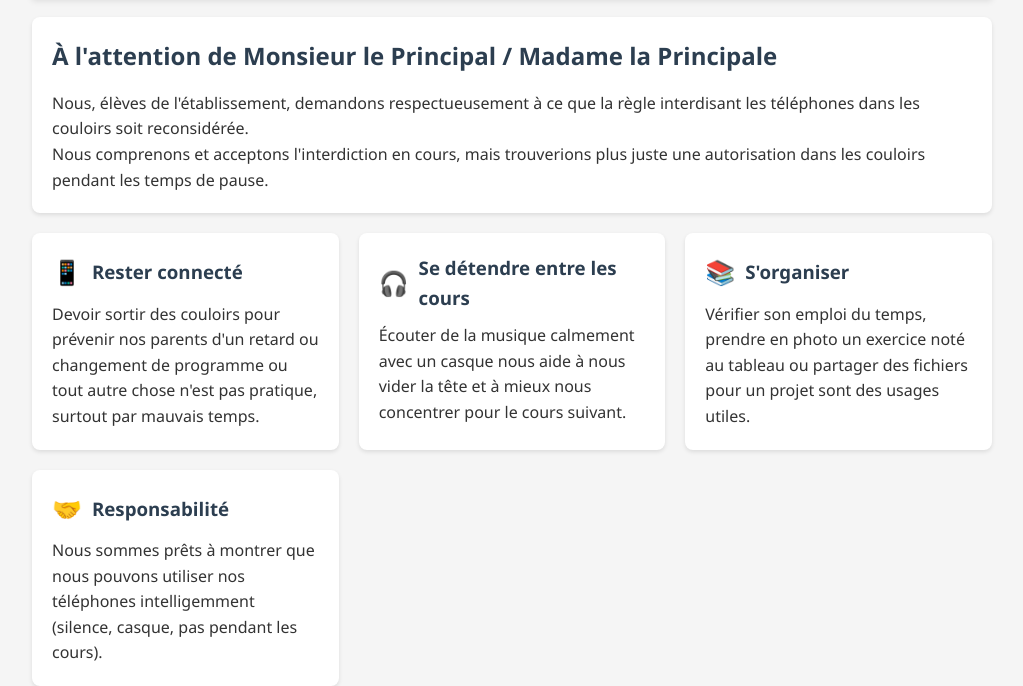
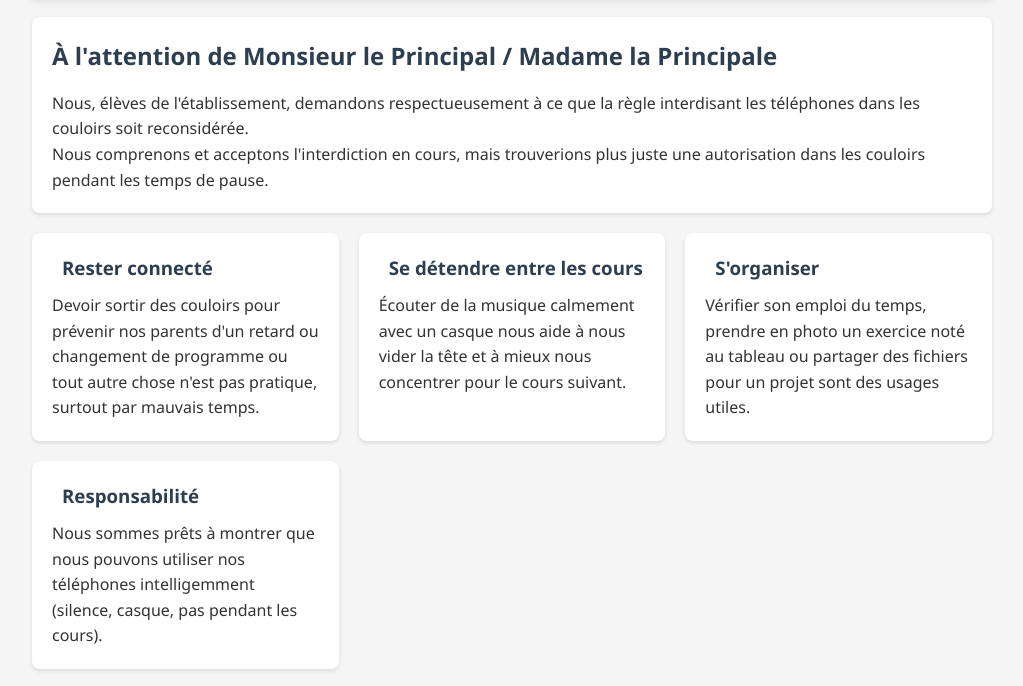
Before and after one commit to Shadowerner/petition-contre-interdiction-des-portable, a plain HTML site: page index.html in a window 1280 px wide. Shown: the part 153-839 px from the top of the page, without its empty margins (128-1151 px from the left). Drawn offline with Linux system fonts and the light colour scheme.

Commit message:
Update index.html

```diff
--- a/index.html
+++ b/index.html
@@ -20,22 +20,22 @@
 
     <div class="arguments">
         <div class="argument">
-            <h3><span class="argument-icon">📱</span> Rester connecté</h3>
+            <h3><span class="argument-icon"></span> Rester connecté</h3>
             <p>Devoir sortir des couloirs pour prévenir nos parents d'un retard ou changement de programme ou tout autre chose n'est pas pratique, surtout par mauvais temps.</p>
         </div>
 
         <div class="argument">
-            <h3><span class="argument-icon">🎧</span> Se détendre entre les cours</h3>
+            <h3><span class="argument-icon"></span> Se détendre entre les cours</h3>
             <p>Écouter de la musique calmement avec un casque nous aide à nous vider la tête et à mieux nous concentrer pour le cours suivant.</p>
         </div>
 
         <div class="argument">
-            <h3><span class="argument-icon">📚</span> S'organiser</h3>
+            <h3><span class="argument-icon"></span> S'organiser</h3>
             <p>Vérifier son emploi du temps, prendre en photo un exercice noté au tableau ou partager des fichiers pour un projet sont des usages utiles.</p>
         </div>
 
         <div class="argument">
-            <h3><span class="argument-icon">🤝</span> Responsabilité</h3>
+            <h3><span class="argument-icon"></span> Responsabilité</h3>
             <p>Nous sommes prêts à montrer que nous pouvons utiliser nos téléphones intelligemment (silence, casque, pas pendant les cours).</p>
         </div>
     </div>
@@ -73,11 +73,6 @@
         </div>
     </div>
 
-    <div class="action-buttons">
-        <button class="btn-print" onclick="window.print()">Imprimer la pétition</button>
-        <button class="btn-download" id="download-pdf">Télécharger en PDF</button>
-    </div>
-
     <footer>
         <p>Pétition créée par les élèves - Année scolaire 2023/2024</p>
     </footer>
```
